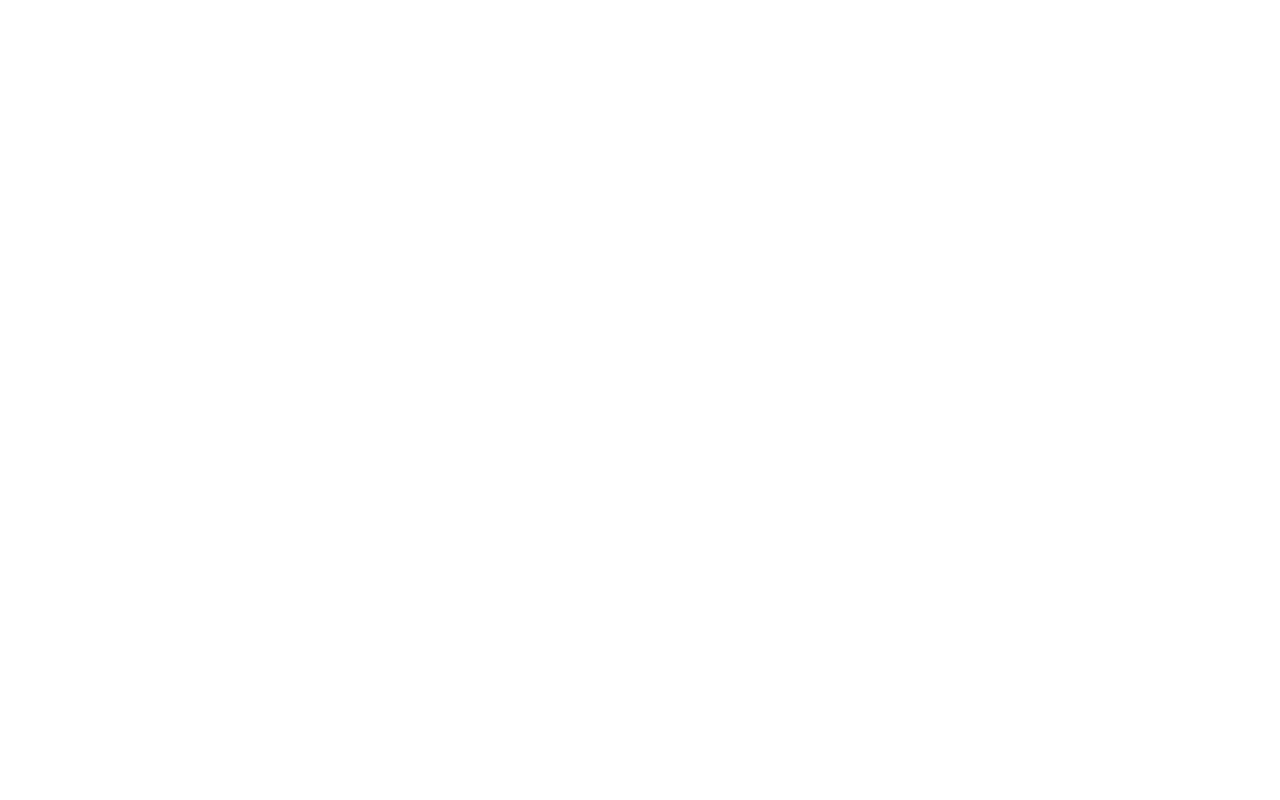
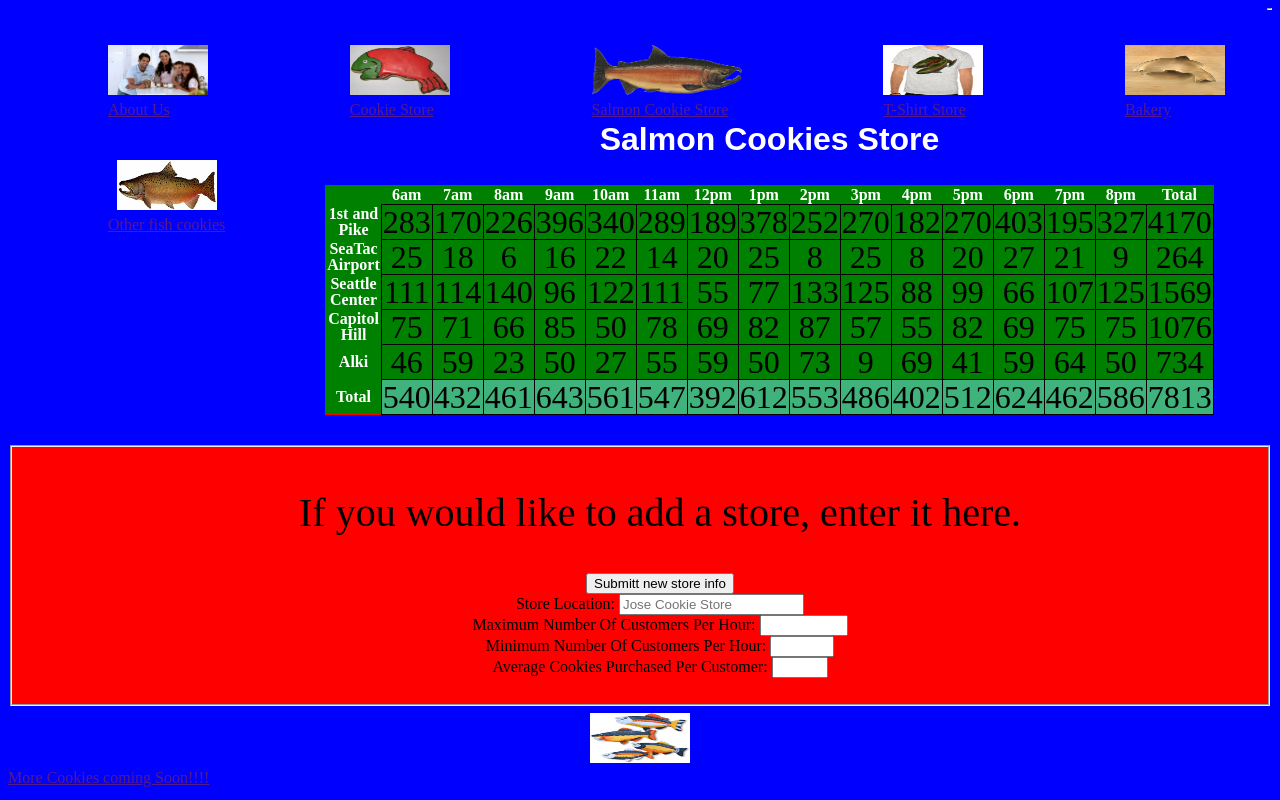
Before and after one commit to ElDocWho/cookie-stand, a plain HTML site: page index.html in a window 1280 px wide. Drawn offline with Linux system fonts and the light colour scheme.

Commit message:
Final Style Cookie Stand

```diff
--- a/CSS/style.css
+++ b/CSS/style.css
@@ -25,7 +25,8 @@ body {
  table {
    width: 70%;
    margin: auto;
-   margin-top: 3px;
+   margin-top: 30px;
+   margin-bottom: 30px;
    border: 1px solid red;
    background-color: green;
  }
@@ -50,3 +51,12 @@ fieldset {
   font-family: "Times New Roman", Times, serif;
    font-size: 40px;
 }
+
+.imgContainer{
+    float:left;
+    margin-top: 30px;
+    margin-bottom: 5px;
+    margin-left: 100px;
+    margin-right: 41.75px;
+    background-color: blue;
+}
--- a/index.html
+++ b/index.html
@@ -0,0 +1,87 @@
+<!DOCTYPE html>
+<html>
+  <head>
+    <meta charset="utf-8">
+    <link rel="stylesheet" href="CSS/reset.css">
+    <link rel="stylesheet" href="CSS/style.css">
+    <title>Salmon Cookies Store</title>
+  </head>
+  <body>
+    <main>
+      <header>
+        <div class="image123">
+      <div class="imgContainer">
+          <img src="img/family.jpg" height="50" width="100"/>
+          <a href="" >About Us</a>
+      </div>
+      <div class="imgContainer">
+          <img src="img/frosted-cookie.jpg" height="50" width="100"/>
+          <a href="" >Cookie Store</a>
+      </div>
+      <div class="imgContainer">
+          <img class="middle-img" src="img/salmon.png"/ height="50" width="150"/>
+          <a href="" >Salmon Cookie Store</a>
+      </div>
+      <div class="imgContainer">
+           <img src="img/shirt.jpg" height="50" width="100"/>
+          <a href="" >T-Shirt Store</a>
+      </div>
+      <div class="imgContainer">
+           <img src="img/cutter.jpeg" height="50" width="100"/>
+          <a href="" >Bakery</a>
+      </div>
+      <div class="imgContainer">
+           <img src="img/chinook.jpg" height="50" width="100"/>
+          <a href="" >Other fish cookies</a>
+      </div>
+  </div>
+      </header>
+
+      <hr>
+      <H1>Salmon Cookies Store</h1>
+
+      <section id="table">
+        <div id="cookietable"></div>
+      </section>
+
+      <fieldset>
+        <form id="newStoreForm" action="sales.html" method="get">
+          <ul class="tableul">
+            <p id="parrafo" >If you would like to add a store, enter it here.</p>
+            <li class="tablelineitems">
+              <input class="submit" type="submit" name="submitFields" value="Submitt new store info">
+            </li>
+            <li class="tablelineitems">
+              <label class="labels" for="storeLocation">Store Location: </label>
+              <input class="input" type="text" required name="storeLocation" placeholder="Jose Cookie Store" maxlength="25">
+            </li>
+            <li class="tablelineitems">
+              <label class="labels" for="maximumCustomers">Maximum Number Of Customers Per Hour: </label>
+              <input class="input" type="number" required step=".01" name="maximumCustomers" max="200" min="0">
+            </li>
+
+            <li class="tablelineitems">
+              <label class="labels" for="minimunCustomers">Minimum Number Of Customers Per Hour: </label>
+              <input class="input" type="number" required name="minimumCustomers" max="200" min="0">
+            </li>
+
+            <li class="tablelineitems">
+              <label class="labels" for="averageCookies">Average Cookies Purchased Per Customer: </label>
+              <input class="input" type="number" required step="1" name="averageCookies" max="20" min="1">
+            </li>
+
+            </ul>
+          </form>
+        </fieldset>
+
+
+      <footer>
+        <div id="footer">
+            <img src="img/fish.jpg" height="50" width="100"/>
+            <a href="" >More Cookies coming Soon!!!!</a>
+        </div>
+      </footer>
+      <script src="app.js"></script>
+    </main>
+  </body>
+</html>
```
